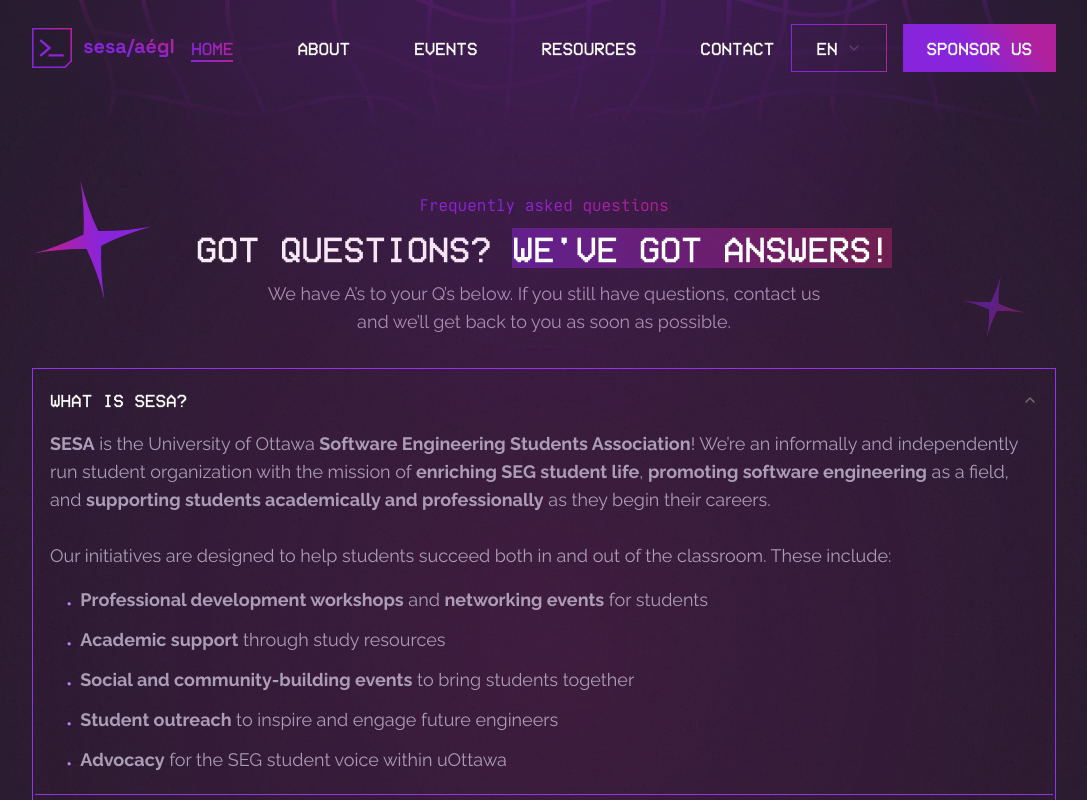
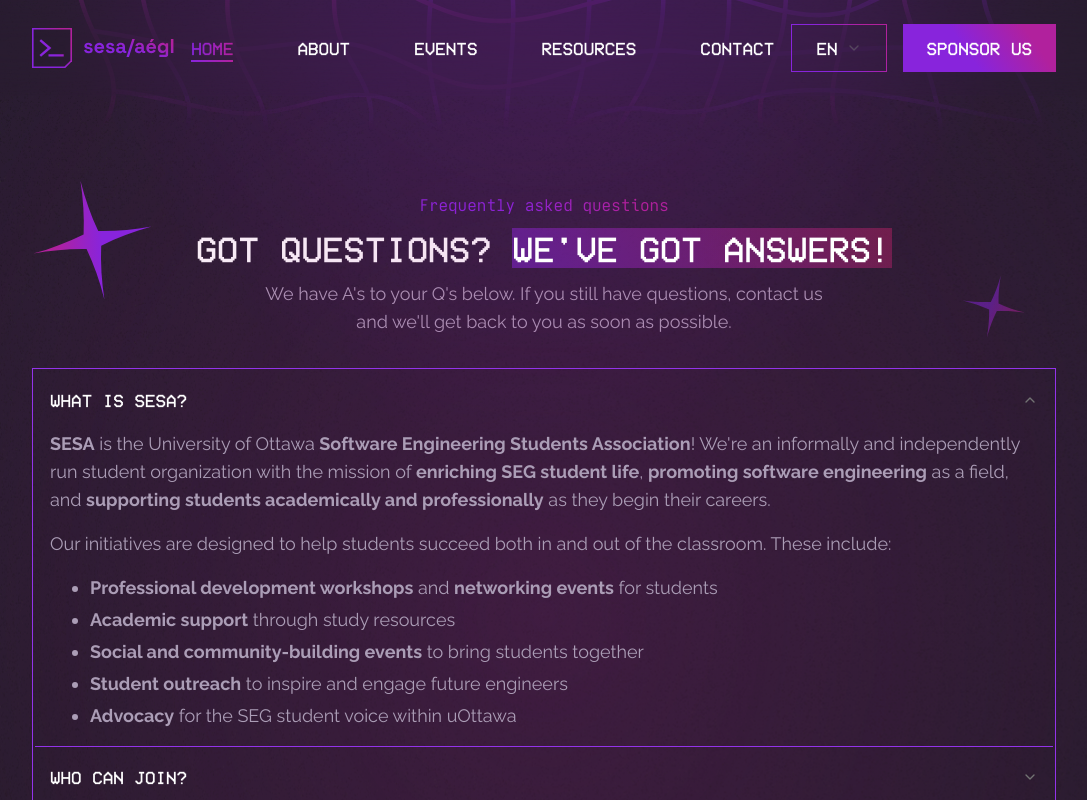
Before and after one commit to 8x5y1a/sesa-website, a Next.js app: page /en in a window 1280 px wide. Both pictures are taken after a click on the button "WHAT IS SESA?". Shown: the part 4776-5576 px from the top of the page, without its empty margins (96-1183 px from the left). Built offline with nearby package versions, Linux system fonts and the light colour scheme.

Commit message:
Fix faq formatting (#152)
* Updated formatting, mostly for <ul>

* Added <p> tags with consistent gaps, updated px for 2xl screens

* Fix HTML entity encoding for apostrophes in FAQ component

* Fix HTML entity encoding for apostrophes in FAQ text

```diff
--- a/src/app/[locale]/HomeComponents/FAQ/FAQ.tsx
+++ b/src/app/[locale]/HomeComponents/FAQ/FAQ.tsx
@@ -6,7 +6,7 @@ import {
     AccordionItem,
     AccordionTrigger,
 } from "@/components/ui/accordion";
-import Link from "next/link";
+import { Link } from "@/i18n/navigation";
 import { useParams } from "next/navigation";
 import Image from "next/image";
 
@@ -17,7 +17,7 @@ const FAQ = () => {
 
     return (
         <>
-            <section className="relative flex flex-col gap-8 px-8 text-white md:px-20 xl:px-32">
+            <section className="relative flex flex-col gap-8 px-8 text-white md:px-20 xl:px-32 2xl:px-96">
                 {/* Decorations */}
                 <div className="pointer-events-none select-none">
                     {/* Warm gradient */}
@@ -63,12 +63,12 @@ const FAQ = () => {
                         <span className="highlight-text">We&apos;ve got answers!</span>
                     </h1>
                     <p className="max-w-sm text-center font-sans text-base text-thistle md:max-w-lg md:text-lg xl:max-w-xl">
-                        We have A’s to your Q’s below. If you still have questions, contact us and
-                        we’ll get back to you as soon as possible.
+                        We have A&apos;s to your Q&apos;s below. If you still have questions,
+                        contact us and we&apos;ll get back to you as soon as possible.
                     </p>
                 </div>
 
-                {/* Accordian */}
+                {/* Accordion */}
                 <div className="backdrop-blue-lg flex justify-center">
                     <div className="relative w-full overflow-hidden border border-purple-600">
                         <div className="clip-corner-inner">
@@ -77,135 +77,159 @@ const FAQ = () => {
                                 collapsible
                                 className="outline-gradient w-full overflow-hidden rounded-br-2xl border"
                             >
-                                <AccordionItem value="item-1" className="border-purple-600 px-4">
+                                <AccordionItem
+                                    value="item-1"
+                                    className="border-purple-600 px-4 leading-tight"
+                                >
                                     <AccordionTrigger className="py-4 font-heading text-base text-white md:text-lg">
                                         WHAT IS SESA?
                                     </AccordionTrigger>
-                                    <AccordionContent className="font-sans text-base text-thistle md:text-lg">
+                                    <AccordionContent className="tight font-sans text-base text-thistle md:text-lg">
+                                        <div className="flex flex-col gap-4">
+                                            <p>
                                                 <b>SESA</b> is the University of Ottawa{" "}
-                                        <b>Software Engineering Students Association</b>! We’re an
-                                        informally and independently run student organization with
-                                        the mission of <b>enriching SEG student life</b>,{" "}
-                                        <b>promoting software engineering</b> as a field, and{" "}
-                                        <b>supporting students academically and professionally</b>{" "}
+                                                <b>Software Engineering Students Association</b>!
+                                                We&apos;re an informally and independently run
+                                                student organization with the mission of{" "}
+                                                <b>enriching SEG student life</b>,{" "}
+                                                <b>promoting software engineering</b> as a field,
+                                                and{" "}
+                                                <b>
+                                                    supporting students academically and
+                                                    professionally
+                                                </b>{" "}
                                                 as they begin their careers.
-                                        <br />
-                                        <br />
-                                        Our initiatives are designed to help students succeed both
-                                        in and out of the classroom. These include:
-                                        <ul className="mt-4 space-y-2 pl-4">
-                                            <li className="flex items-start gap-2">
-                                                <span className="mt-1 text-purple-400">•</span>
-                                                <span>
+                                            </p>
+
+                                            <p>
+                                                Our initiatives are designed to help students
+                                                succeed both in and out of the classroom. These
+                                                include:
+                                            </p>
+
+                                            <ul className="list-disc space-y-1 pl-10">
+                                                <li>
                                                     <b>Professional development workshops</b> and{" "}
                                                     <b>networking events</b> for students
-                                                </span>
                                                 </li>
-                                            <li className="flex items-start gap-2">
-                                                <span className="mt-1 text-purple-400">•</span>
-                                                <span>
+                                                <li>
                                                     <b>Academic support</b> through study resources
-                                                </span>
                                                 </li>
-                                            <li className="flex items-start gap-2">
-                                                <span className="mt-1 text-purple-400">•</span>
-                                                <span>
+                                                <li>
                                                     <b>Social and community-building events</b> to
                                                     bring students together
-                                                </span>
                                                 </li>
-                                            <li className="flex items-start gap-2">
-                                                <span className="mt-1 text-purple-400">•</span>
-                                                <span>
+                                                <li>
                                                     <b>Student outreach</b> to inspire and engage
                                                     future engineers
-                                                </span>
                                                 </li>
-                                            <li className="flex items-start gap-2">
-                                                <span className="mt-1 text-purple-400">•</span>
-                                                <span>
+                                                <li>
                                                     <b>Advocacy</b> for the SEG student voice within
                                                     uOttawa
-                                                </span>
                                                 </li>
                                             </ul>
+                                        </div>
                                     </AccordionContent>
                                 </AccordionItem>
+
                                 <AccordionItem value="item-2" className="border-purple-600 px-4">
                                     <AccordionTrigger className="py-4 font-heading text-base text-white md:text-lg">
                                         WHO CAN JOIN?
                                     </AccordionTrigger>
                                     <AccordionContent className="font-sans text-base text-thistle md:text-lg">
-                                        <b>SESA events are open to everyone</b> — not just software
-                                        engineering students!
-                                        <br />
-                                        <br />
+                                        <div className="flex flex-col gap-4">
+                                            <p>
+                                                <b>SESA events are open to everyone</b> — not just
+                                                software engineering students!
+                                            </p>
+
+                                            <p>
                                                 Whether you&apos;re a <b>high school student</b>,{" "}
                                                 <b>community member</b>, <b>undergraduate</b>,{" "}
-                                        <b>graduate</b>, or <b>alum</b>, you&apos;re welcome to
-                                        attend (unless stated otherwise).
-                                        <br />
-                                        <br />
+                                                <b>graduate</b>, or <b>alum</b>, you&apos;re welcome
+                                                to attend (unless stated otherwise).
+                                            </p>
+
+                                            <div>
+                                                <p className="mb-2">
                                                     <b>To become a SESA team member:</b>
-                                        <ul className="mt-2 space-y-2 pl-4">
-                                            <li className="flex items-start gap-2">
-                                                <span className="mt-1 text-purple-400">•</span>
-                                                <span>
-                                                    <b>You must be an enrolled uOttawa student</b>{" "}
+                                                </p>
+                                                <ul className="list-disc space-y-1 pl-10">
+                                                    <li>
+                                                        <b>
+                                                            You must be an enrolled uOttawa student
+                                                        </b>{" "}
                                                         (undergraduate or graduate, full-time or
                                                         part-time).
-                                                </span>
                                                     </li>
-                                            <li className="flex items-start gap-2">
-                                                <span className="mt-1 text-purple-400">•</span>
-                                                <span>
-                                                    You don’t have to be in the{" "}
+                                                    <li>
+                                                        You don&apos;t have to be in the{" "}
                                                         <b>software engineering program</b> — just
                                                         passionate about the community.
-                                                </span>
                                                     </li>
                                                 </ul>
+                                            </div>
+                                        </div>
                                     </AccordionContent>
                                 </AccordionItem>
+
                                 <AccordionItem value="item-3" className="border-purple-600 px-4">
                                     <AccordionTrigger className="py-4 font-heading text-base text-white md:text-lg">
                                         WHAT MAKES SESA SPECIAL?
                                     </AccordionTrigger>
                                     <AccordionContent className="font-sans text-base text-thistle md:text-lg">
-                                        <b>SESA is run by students, for students</b>, with a focus
-                                        on <b>community</b>, <b>collaboration</b>, and{" "}
+                                        <div className="flex flex-col gap-4">
+                                            <p>
+                                                <b>SESA is run by students, for students</b>, with a
+                                                focus on <b>community</b>, <b>collaboration</b>, and{" "}
                                                 <b>creating opportunities</b>.
-                                        <br />
-                                        <br />
-                                        We’re committed to building an <b>inclusive space</b> where
-                                        anyone can get involved, learn, and grow.
+                                            </p>
+
+                                            <p>
+                                                We&apos;re committed to building an{" "}
+                                                <b>inclusive space</b> where anyone can get
+                                                involved, learn, and grow.
+                                            </p>
+                                        </div>
                                     </AccordionContent>
                                 </AccordionItem>
+
                                 <AccordionItem value="item-4" className="border-purple-600 px-4">
                                     <AccordionTrigger className="py-4 font-heading text-base text-white md:text-lg">
                                         WHAT EVENTS DOES SESA HOST?
                                     </AccordionTrigger>
                                     <AccordionContent className="font-sans text-base text-thistle md:text-lg">
-                                        <span>{`SESA hosts tech-related events each year at the University of Ottawa, including `}</span>
+                                        <div className="flex flex-col gap-4">
+                                            <p>
+                                                SESA hosts tech-related events each year at the
+                                                University of Ottawa, including{" "}
                                                 <b>
-                                            technical workshops, career fairs, meet and greets, mock
-                                            interviews, and product launches
+                                                    technical workshops, career fairs, meet and
+                                                    greets, mock interviews, and product launches
                                                 </b>
-                                        <span>{`. Many of these activities are in partnership with community organizations, such as `}</span>
-                                        <b>Blackberry</b>
-                                        <span>{`, `}</span>
-                                        <b>Shopify</b>
-                                        <span>{`, `}</span>
-                                        <b>SurveyMonkey</b>
-                                        <span>{`, and `}</span>
-                                        <b>Warp</b>
-                                        <span>
-                                            {" "}
-                                            to help organize high quality experiences comparable to
-                                            the professional workplace. For organizations or
-                                            identities interested in collaborating with us, visit
-                                            our Sponsor page for more information.
-                                        </span>
+                                                .
+                                            </p>
+
+                                            <p>
+                                                Many of these activities are in partnership with
+                                                community organizations, such as <b>Blackberry</b>,{" "}
+                                                <b>Shopify</b>, <b>SurveyMonkey</b>, and <b>Warp</b>{" "}
+                                                to help organize high quality experiences comparable
+                                                to the professional workplace.
+                                            </p>
+
+                                            <p>
+                                                For organizations or identities interested in
+                                                collaborating with us, visit our{" "}
+                                                <Link
+                                                    href="/SponsorsPage"
+                                                    className="underline hover:text-white"
+                                                >
+                                                    Sponsor page
+                                                </Link>{" "}
+                                                for more information.
+                                            </p>
+                                        </div>
                                     </AccordionContent>
                                 </AccordionItem>
                             </Accordion>
```
Lines whose indentation alone changed are shown as unchanged.
